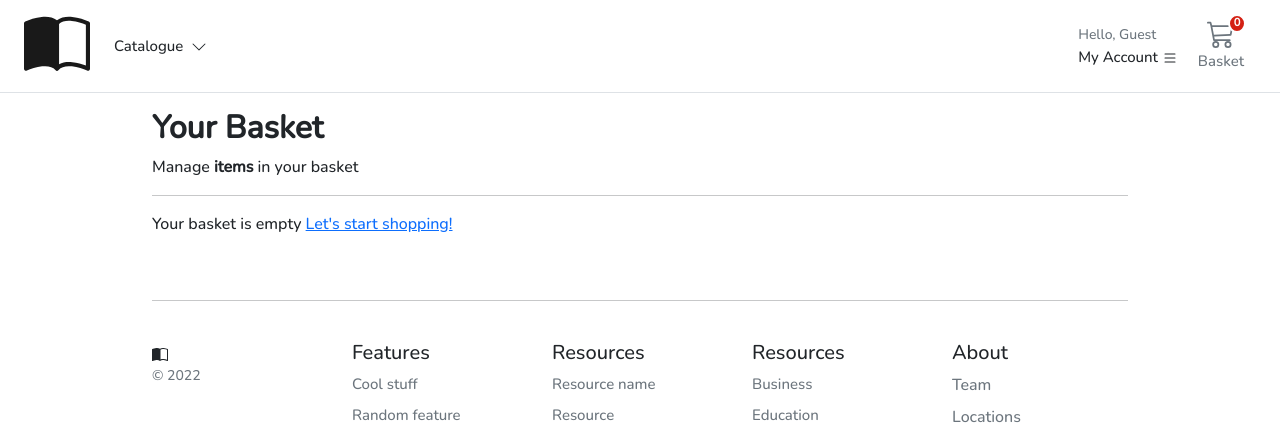
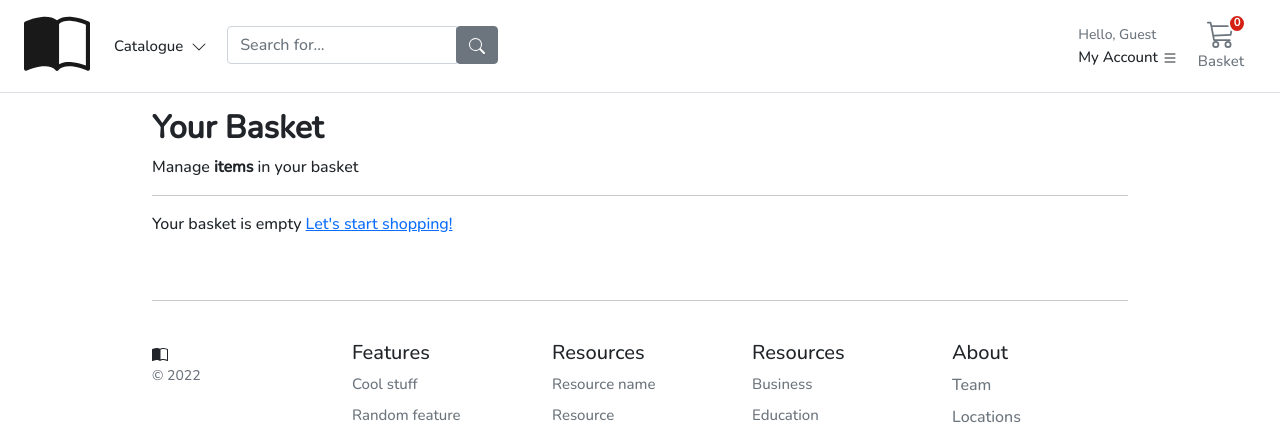
Before and after one commit to Ichi-1/BookStore-django, a Django app: page /basket/summary/ in a window 1280 px wide. Shown: the top 427 px of the page. Run offline with Django 4.2, Linux system fonts and the light colour scheme; data that the repository does not hold is empty.

Commit message:
search bar template

```diff
--- a/apps/store/views.py
+++ b/apps/store/views.py
@@ -90,6 +90,7 @@ class ProductDetailView(DetailView):
             )
             product_specification[name] = value
 
+        #!
         print(product_specification)
 
 
--- a/pytest.ini
+++ b/pytest.ini
@@ -1,4 +1,4 @@
 [pytest]
-DJANGO_SETTINGS_MODULE = ecommerce_project.settings.core_settings
+DJANGO_SETTINGS_MODULE = core.settings
 python_files = tests.py test_*.py *_tests.py
 addopts = -p no:warnings
--- a/templates/header.html
+++ b/templates/header.html
@@ -46,20 +46,27 @@
               </div>
             </div>
           </li>
+
+          <!-- SEARCHING -->
+          <div class="container">
+            <div class="input-group">
+              <input type="text" class="form-control" placeholder="Search for..." style="box-shadow: none !important">
+              <div class="input-group-append">
+                <button class="btn btn-secondary" type="button"><svg xmlns="http://www.w3.org/2000/svg" width="16"
+                    height="16" fill="currentColor" class="bi bi-search" viewBox="0 0 16 16">
+                    <path
+                      d="M11.742 10.344a6.5 6.5 0 1 0-1.397 1.398h-.001c.03.04.062.078.098.115l3.85 3.85a1 1 0 0 0 1.415-1.414l-3.85-3.85a1.007 1.007 0 0 0-.115-.1zM12 6.5a5.5 5.5 0 1 1-11 0 5.5 5.5 0 0 1 11 0z" />
+                  </svg></button>
+              </div>
+            </div>
+          </div>
+
         </ul>
 
-        <!-- SEARCHING -->
 
-            <!-- <div class="pl-5">
-                <div class="input-group">
-                  <input type="text" class="form-control" placeholder="Search for...">
-                  <div class="input-group-append">
-                    <button class="btn btn-secondary" type="button"><svg xmlns="http://www.w3.org/2000/svg" width="16" height="16" fill="currentColor" class="bi bi-search" viewBox="0 0 16 16">
-                        <path d="M11.742 10.344a6.5 6.5 0 1 0-1.397 1.398h-.001c.03.04.062.078.098.115l3.85 3.85a1 1 0 0 0 1.415-1.414l-3.85-3.85a1.007 1.007 0 0 0-.115-.1zM12 6.5a5.5 5.5 0 1 1-11 0 5.5 5.5 0 0 1 11 0z"/>
-                      </svg></button>
-                  </div>
-                </div>
-            </div> -->
+
+
+
 
 
         <div>
@@ -97,29 +104,23 @@
                     <div class="card-body">
                       <ul class="list-group list-group-flush dropdown-account-link">
                         {% if user.is_authenticated %}
-                        <a href="{% url 'account:dashboard' %}"
-                          class="dropdown-item small">
+                        <a href="{% url 'account:dashboard' %}" class="dropdown-item small">
                           General Settings
                         </a>
-                        <a href="{% url 'account:wishlist' %}"
-                          class="dropdown-item small">
+                        <a href="{% url 'account:wishlist' %}" class="dropdown-item small">
                           Wish List
                         </a>
-                        <a href="{% url 'account:order_list' %}"
-                          class="dropdown-item small">
+                        <a href="{% url 'account:order_list' %}" class="dropdown-item small">
                           Orders
                         </a>
-                        <a href="{% url 'account:update' user.pk %}"
-                          class="dropdown-item small">
+                        <a href="{% url 'account:update' user.pk %}" class="dropdown-item small">
                           Login & Securiy
                         </a>
-                        <a href="{% url 'account:logout' %}"
-                          class="dropdown-item small">
+                        <a href="{% url 'account:logout' %}" class="dropdown-item small">
                           Logout
                         </a>
                         {% else %}
-                        <a href="{% url 'account:login' %}"
-                        class="dropdown-item small">
+                        <a href="{% url 'account:login' %}" class="dropdown-item small">
                           Login
                         </a>
                         {% endif %}
```
